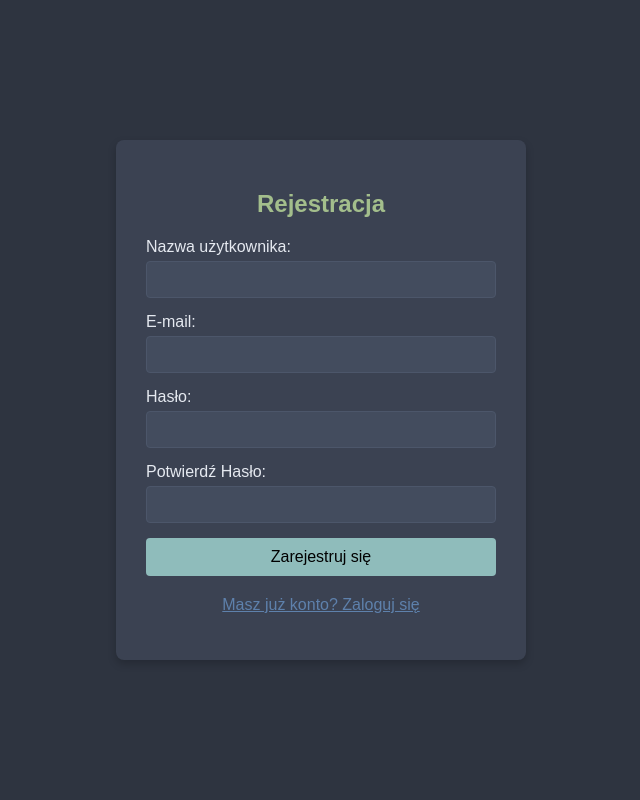
After one commit to kkucz256/PP2025-26, a Django app: page /register/ in a window 1280 px wide. The commit adds this page. Shown: the whole page, without its empty margins (319-959 px from the left). Run offline with Django 5.2, Linux system fonts and the light colour scheme; parts of the project's set-up code (start-up, migrations or seed data) failed here and were passed over.

Commit message:
Dodanie rejestracji, logowania oraz opcji wylogowywania. Zmiany na dynamiczne wartosci w widokach, przerywanie sesji wraz z wyłączaniem serwera.

```diff
--- a/przejsciowy/przejsciowy/settings.py
+++ b/przejsciowy/przejsciowy/settings.py
@@ -139,3 +139,5 @@ DEFAULT_AUTO_FIELD = "django.db.models.BigAutoField"
 MEDIA_URL = '/media/'
 MEDIA_ROOT = os.path.join(BASE_DIR, 'media')
 X_FRAME_OPTIONS = 'SAMEORIGIN'
+
+SESSION_EXPIRE_AT_BROWSER_CLOSE = True
--- a/przejsciowy/quiz/templates/quiz/main_menu.html
+++ b/przejsciowy/quiz/templates/quiz/main_menu.html
@@ -5,7 +5,7 @@
 {% block content %}
 <header class="page-header">
     <div class="greeting">
-        <h1>Witaj ponownie, Jan! 👋</h1>
+        <h1>Witaj ponownie, {{ first_name }}! 👋</h1>
         <p>Gotowy na kolejny quiz?</p>
     </div>
     <div class="header-actions">
--- /dev/null
+++ b/przejsciowy/quiz/templates/quiz/register.html
@@ -0,0 +1,60 @@
+{% comment %} quiz/templates/quiz/register.html {% endcomment %}
+
+<!DOCTYPE html>
+<html lang="pl">
+<head>
+    <meta charset="UTF-8">
+    <title>Rejestracja Użytkownika</title>
+    <style>
+        /* Proste style Dark Theme */
+        body { font-family: Arial, sans-serif; background-color: #2e3440; color: #eceff4; display: flex; justify-content: center; align-items: center; height: 100vh; margin: 0; }
+        .register-container { background-color: #3b4252; padding: 30px; border-radius: 8px; box-shadow: 0 4px 8px rgba(0, 0, 0, 0.2); width: 350px; }
+        h2 { text-align: center; color: #a3be8c; margin-bottom: 20px; }
+        .form-group { margin-bottom: 15px; }
+        label { display: block; margin-bottom: 5px; color: #e5e9f0; }
+        input[type="text"], input[type="email"], input[type="password"] { width: 100%; padding: 10px; border: 1px solid #4c566a; border-radius: 4px; box-sizing: border-box; background-color: #434c5e; color: #eceff4; }
+        button { width: 100%; padding: 10px; background-color: #8fbcbb; border: none; border-radius: 4px; color: black; font-size: 16px; cursor: pointer; transition: background-color 0.3s; }
+        button:hover { background-color: #a3be8c; }
+        .error { color: #bf616a; text-align: center; margin-bottom: 15px; }
+    </style>
+</head>
+<body>
+    <div class="register-container">
+        <h2>Rejestracja</h2>
+
+        {% if error_message %}
+            <p class="error">{{ error_message }}</p>
+        {% endif %}
+
+        <form method="POST">
+            {% csrf_token %}
+
+            <div class="form-group">
+                <label for="username">Nazwa użytkownika:</label>
+                <input type="text" id="username" name="username" required>
+            </div>
+
+            <div class="form-group">
+                <label for="mail">E-mail:</label>
+                <input type="email" id="mail" name="mail" required>
+            </div>
+
+            <div class="form-group">
+                <label for="password">Hasło:</label>
+                <input type="password" id="password" name="password" required>
+            </div>
+
+            <div class="form-group">
+                <label for="password_confirm">Potwierdź Hasło:</label>
+                <input type="password" id="password_confirm" name="password_confirm" required>
+            </div>
+
+            <button type="submit">Zarejestruj się</button>
+        </form>
+
+        <p style="text-align: center; margin-top: 20px;">
+            <a href="{% url 'quiz:login' %}" style="color: #5e81ac;">Masz już konto? Zaloguj się</a>
+        </p>
+    </div>
+</body>
+</html>
--- a/przejsciowy/quiz/urls.py
+++ b/przejsciowy/quiz/urls.py
@@ -5,6 +5,9 @@ app_name = 'quiz'
 
 urlpatterns = [
     path('', views.main_menu_view, name='main_menu'),
+    path('register/', views.register_view, name='register'),
+    path('login/', views.login_view, name='login'),
+    path('logout/', views.logout_view, name='logout'),
     path('start-quiz/', views.start_quiz_view, name='start_quiz'),
     path('my-notes/', views.my_notes_view, name='my_notes'),
     path('my-notes/upload/', views.upload_pdf_view, name='upload_pdf_view'),
--- a/przejsciowy/quiz/views.py
+++ b/przejsciowy/quiz/views.py
@@ -1,9 +1,21 @@
-from django.shortcuts import render
+from django.shortcuts import render, redirect
 from django.views.generic import TemplateView
+from .models import Users
+from django.contrib.auth.hashers import make_password, check_password
 
 def main_menu_view(request):
     """Renders the main menu page."""
-    return render(request, 'quiz/main_menu.html')
+    if 'user_id' not in request.session:
+        return redirect('quiz:login')
+    logged_in_username = request.session.get('username')
+    first_name = logged_in_username.split(' ')[0] if logged_in_username else 'Użytkowniku'
+    context = {
+        'username': logged_in_username,
+        'first_name': first_name,
+        'user_mail': request.session.get('mail', 'brak@adresu.pl')  # Jeśli mail jest zapisywany w sesji
+    }
+
+    return render(request, 'quiz/main_menu.html', context)
 
 def start_quiz_view(request):
     """Renders the start quiz page."""
@@ -31,3 +43,95 @@ def upload_pdf_view(request):
     # the form submission logic can be handled by another view or kept here
     # but for now we just render the page to make it accessible
     return render(request, 'quiz/upload_pdf.html')
+
+
+def login_view(request):
+    if 'user_id' in request.session:
+        return redirect('quiz:main_menu')
+
+    error_message = None
+
+    if request.method == 'POST':
+        username = request.POST.get('username')
+        password = request.POST.get('password')
+
+        try:
+            user_instance = Users.objects.get(username=username)
+
+            # Użycie check_password() do porównania podanego hasła z hashem w bazie
+            if check_password(password, user_instance.password):  # <-- KLUCZOWA ZMIANA
+
+                request.session['user_id'] = user_instance.id
+                request.session['username'] = user_instance.username
+                request.session['role'] = user_instance.role
+                request.session['mail'] = user_instance.mail  # Dodano dla wyświetlania w base.html
+
+                return redirect('quiz:main_menu')
+            else:
+                error_message = "Nieprawidłowa nazwa użytkownika lub hasło."
+
+        except Users.DoesNotExist:
+            error_message = "Nieprawidłowa nazwa użytkownika lub hasło."
+        except Exception as e:
+            print(f"Błąd logowania: {e}")
+            error_message = "Wystąpił nieoczekiwany błąd serwera."
+
+    return render(request, 'quiz/login.html', {'error_message': error_message})
+
+
+from django.shortcuts import redirect
+
+
+def logout_view(request):
+    keys_to_clear = ['user_id', 'username', 'role', 'mail']
+
+    for key in keys_to_clear:
+        request.session.pop(key, None)
+
+    return redirect('quiz:login')
+
+
+def register_view(request):
+    if 'user_id' in request.session:
+        return redirect('quiz:main_menu')
+
+    error_message = None
+
+    if request.method == 'POST':
+        username = request.POST.get('username')
+        email = request.POST.get('mail')
+        password = request.POST.get('password')
+        password_confirm = request.POST.get('password_confirm')
+
+        role = 'user'
+
+        if password != password_confirm:
+            error_message = "Hasła nie są identyczne."
+        elif Users.objects.filter(username=username).exists():
+            error_message = "Użytkownik o tej nazwie już istnieje."
+        elif Users.objects.filter(mail=email).exists():
+            error_message = "Ten adres e-mail jest już zajęty."
+        else:
+            try:
+                hashed_password = make_password(password)
+
+                new_user = Users.objects.create(
+                    username=username,
+                    password=hashed_password,  # <-- ZAPIS SHASZOWANEGO HASŁA
+                    mail=email,
+                    role=role
+                )
+                new_user.save()
+
+                request.session['user_id'] = new_user.id
+                request.session['username'] = new_user.username
+                request.session['role'] = new_user.role
+                request.session['mail'] = new_user.mail  # <-- ZAPIS MAIL DO SESJI
+
+                return redirect('quiz:main_menu')
+
+            except Exception as e:
+                print(f"Błąd rejestracji w bazie: {e}")
+                error_message = "Wystąpił błąd podczas zapisywania danych."
+
+    return render(request, 'quiz/register.html', {'error_message': error_message})
```
Also changed, not shown: przejsciowy/quiz/templates/quiz/base.html (+4 -3 lines), przejsciowy/quiz/templates/quiz/login.html (added, +52 -0 lines).
